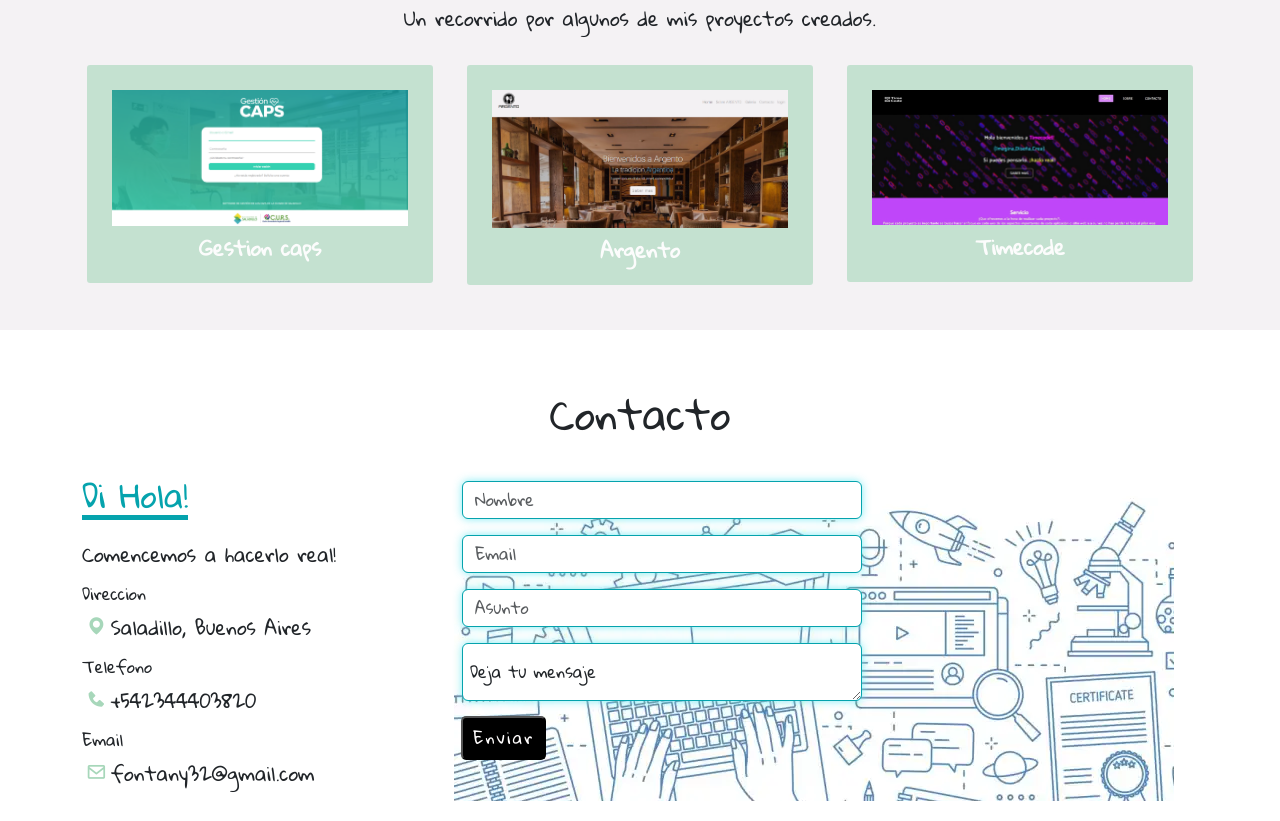
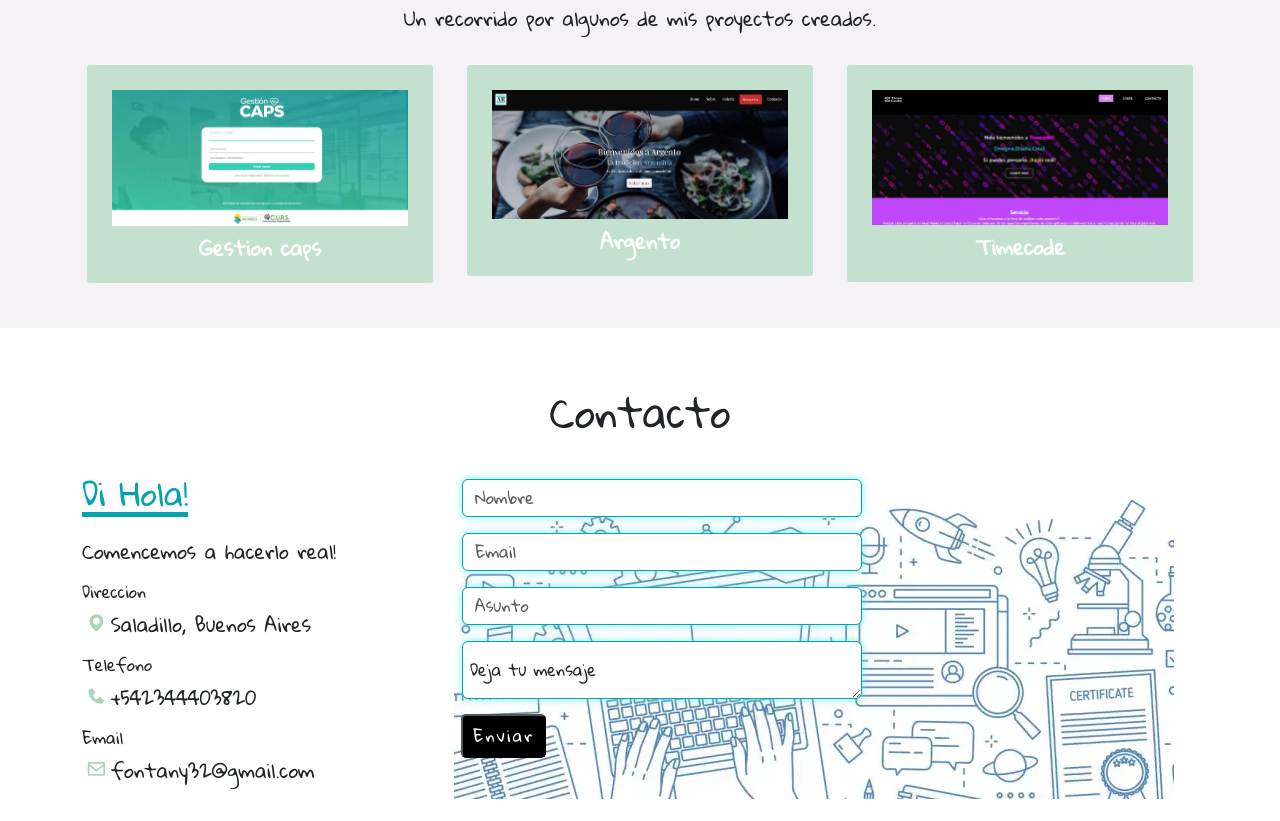
Before and after one commit to Fontany05/Fontany05.github.io, a plain HTML site: page index.html in a window 1280 px wide. Shown: the part 1901-2722 px from the top of the page. Drawn offline with nearby package versions, Linux system fonts and the light colour scheme.

Commit message:
Update index.html

```diff
--- a/index.html
+++ b/index.html
@@ -164,7 +164,7 @@
         <!--Proyecto 2-->
         <div class="col-12 col-md-6 col-lg-4">
           <div class="proyect">
-          <img src="img/rarg.png" alt="" class="proyect-img">
+          <img src="img/arg1.png" alt="" class="proyect-img">
           <div class="title-proyect">
             <h5>Argento</h5>
           </div>
```
